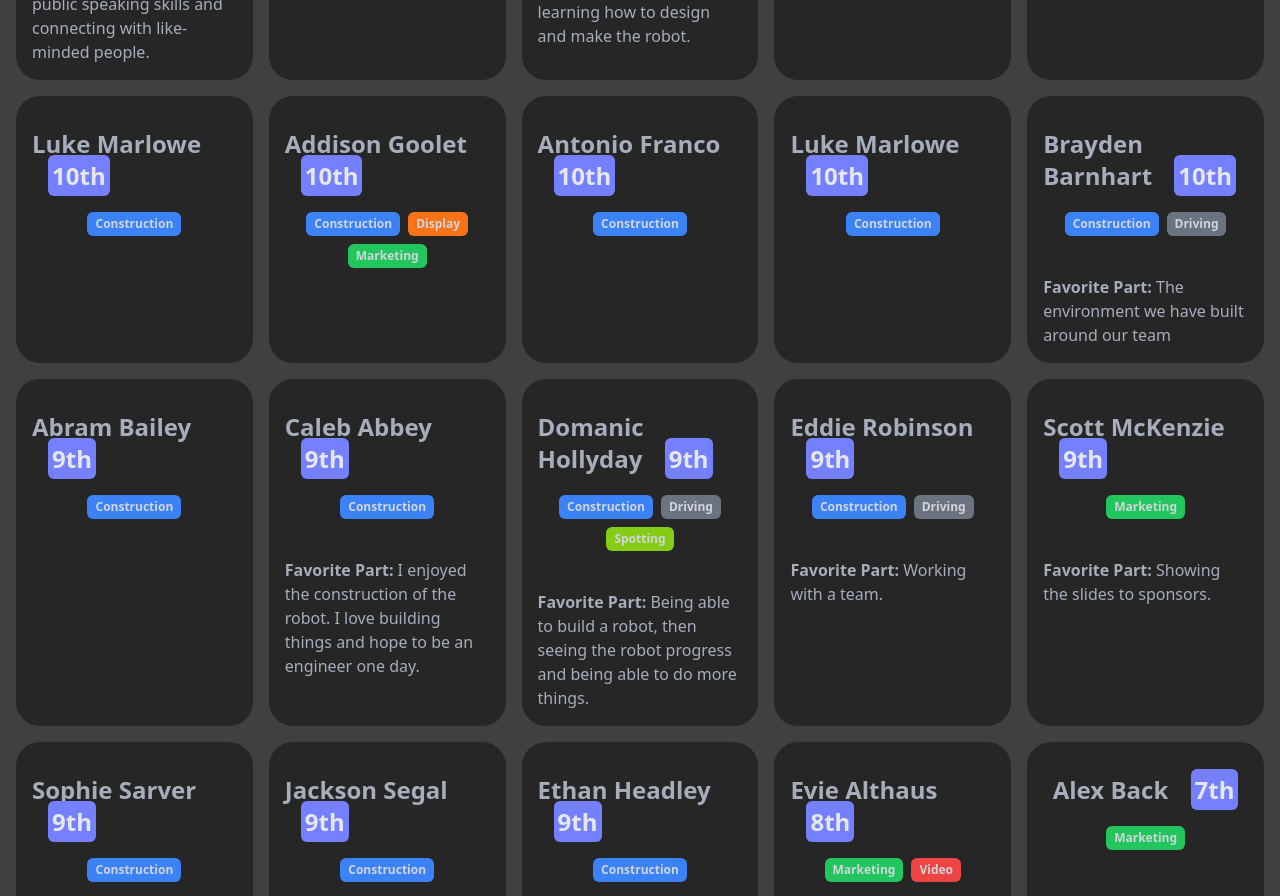
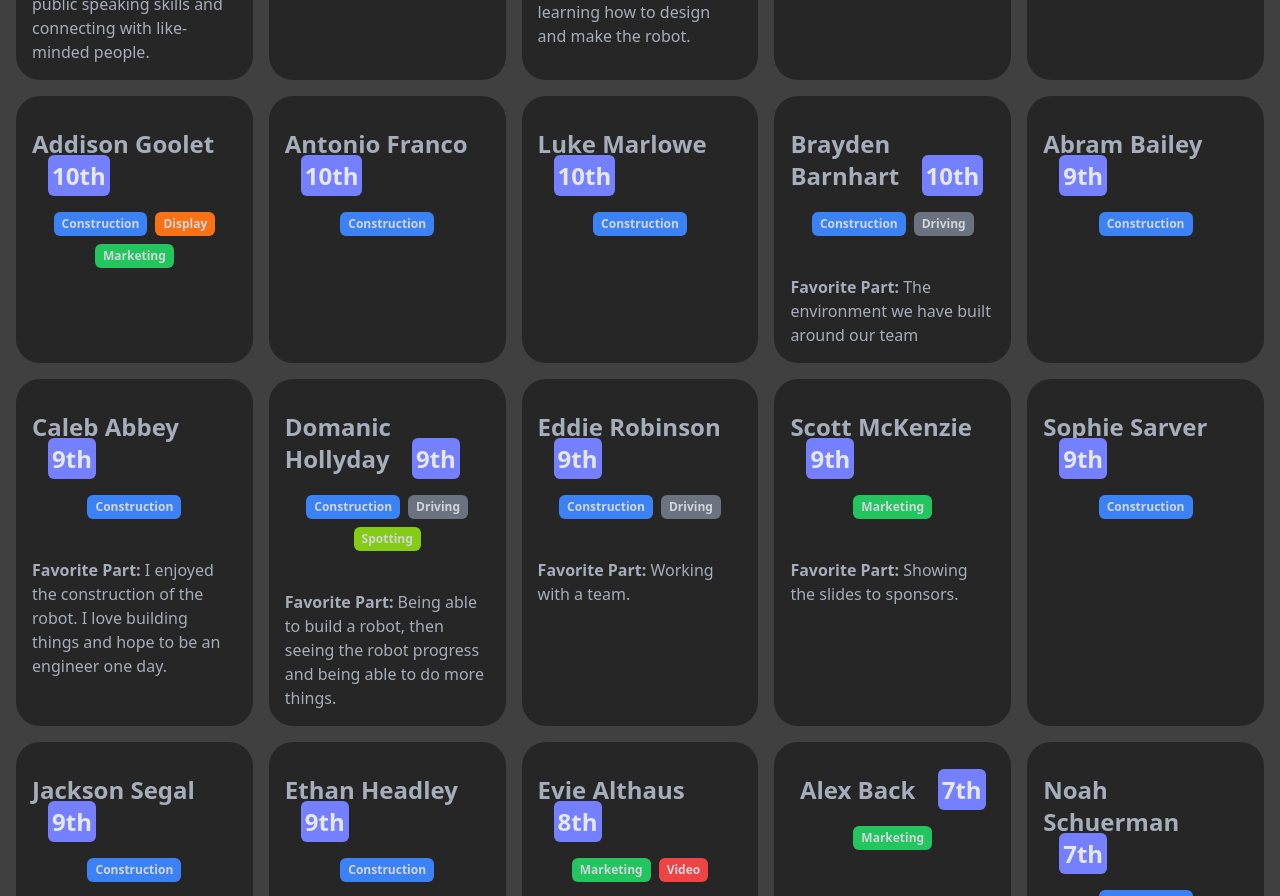
Before and after one commit to mazylol/eastwood-robotics-2024, a SvelteKit app: page /team in a window 1280 px wide. Shown: the part 2020-2916 px from the top of the page. Built offline with nearby package versions, Linux system fonts and the light colour scheme.

Commit message:
Remove duplicate person

```diff
--- a/src/routes/team/+page.svelte
+++ b/src/routes/team/+page.svelte
@@ -224,12 +224,6 @@
 			image: images['/src/lib/assets/team/Hawn_Elizabeth_177.jpg']
 		},
 		{
-			name: 'Luke Marlowe',
-			grade: 10,
-			roles: ['Construction'],
-			image: images['/src/lib/assets/team/Marlowe_Luke_268.jpg']
-		},
-		{
 			name: 'Addison Goolet',
 			grade: 10,
 			roles: ['Construction', 'Display', 'Marketing'],
```
